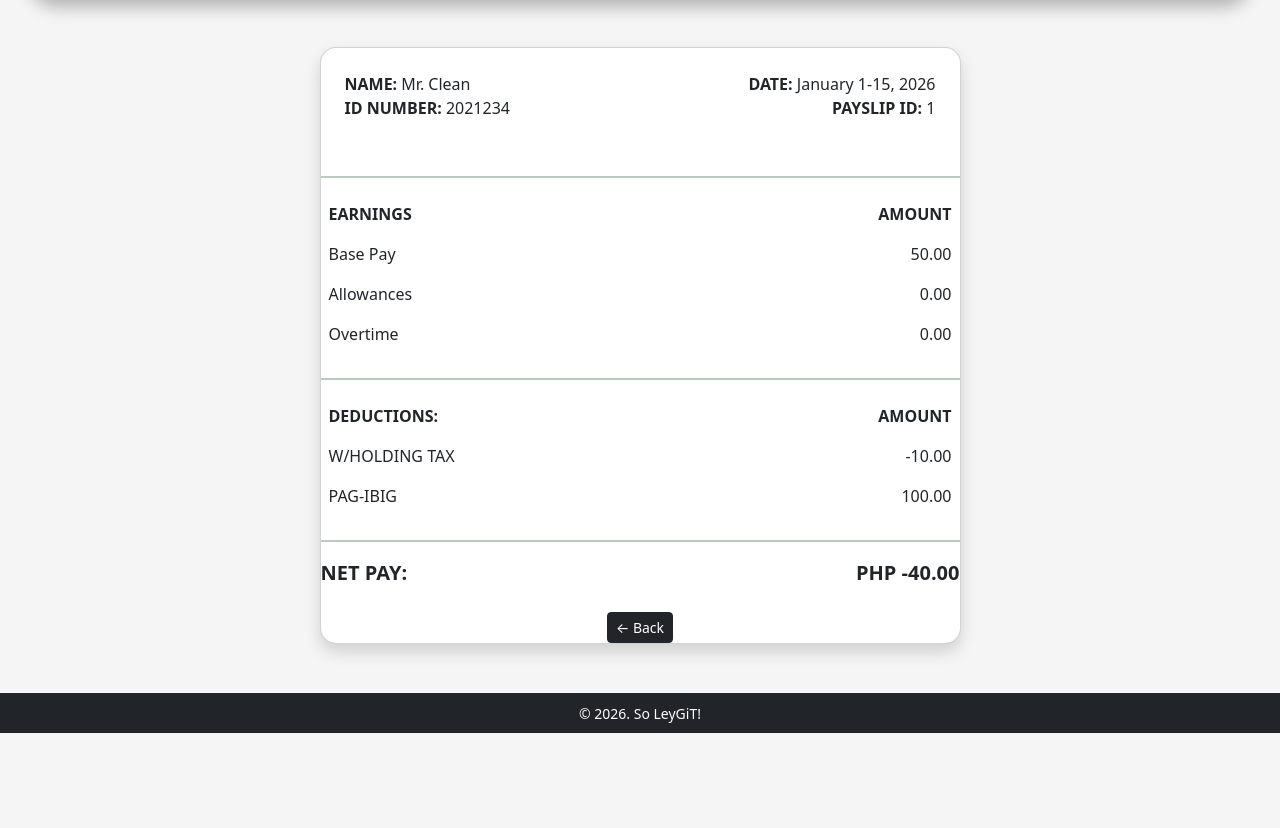
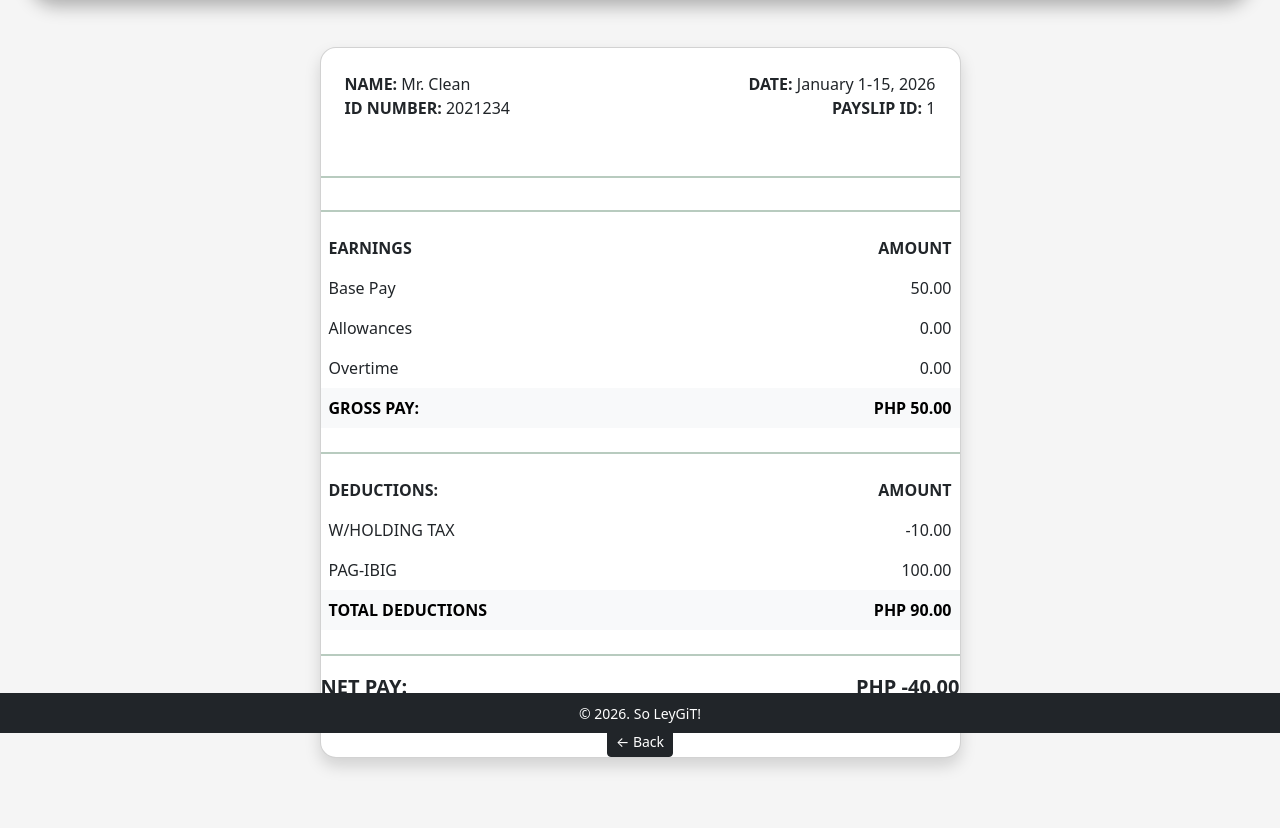
Before and after one commit to tashdoller/FP-DollerNgSy, a Django app: page /payslips/view/1/ in a window 1280 px wide. Shown: the part 67-895 px from the top of the page. Before the commit the page ends 800 px from the top, so only its background shows below. Run offline with Django 5.2, Linux system fonts and the light colour scheme; a user stored in the database is signed in; data comes from the database, SQL or seed files in the repository; both versions use the stored data as it was after the commit; some libraries are stand-ins or nearby versions.

Commit message:
added gross pay and total deductions to view_payslip and models.py

```diff
--- a/Shemu/payroll_app/models.py
+++ b/Shemu/payroll_app/models.py
@@ -103,8 +103,14 @@ class Payslip(models.Model):
     def getOvertime(self):
         return self.overtime
 
+    def getTotalDeductions(self):
+        return self.deductions_tax + self.deductions_health + self.pag_ibig + self.sss
+
     def getTotal_pay(self):
         return self.total_pay
 
+    def getGrossPay(self):
+        return self.getCycleRate() + self.earnings_allowance + self.overtime
+
     def __str__(self):
         return f"pk: {self.pk}, Employee: {self.id_number.pk}, Period: {self.month} {self.date_range}, {self.year}, Cycle: {self.pay_cycle}, Total Pay: {self.total_pay}"
--- a/Shemu/payroll_app/templates/payroll_app/base.html
+++ b/Shemu/payroll_app/templates/payroll_app/base.html
@@ -48,7 +48,7 @@ comments of my program.
                     </a>
                     {% endif %}
 
-                    <a href=# class="nav-btn text-decoration-none">Payslips</a>
+                    <a href="{% url 'payslips' %}" class="nav-btn text-decoration-none">Payslips</a>
                     {% endif %}
                 </div>
 
--- a/Shemu/payroll_app/templates/payroll_app/view_payslip.html
+++ b/Shemu/payroll_app/templates/payroll_app/view_payslip.html
@@ -59,6 +59,13 @@ comments of my program.
                         <td class="text-end">{{ payslip.overtime|floatformat:2 }}</td>
                     </tr>
                 </tbody>
+                <hr>
+                <tfoot>
+                    <tr class="table-light">
+                        <th>GROSS PAY:</th>
+                        <th class="text-end">PHP {{ payslip.getGrossPay|floatformat:2 }}</th>
+                    </tr>
+                </tfoot>
             </table>
             <hr>
 
@@ -91,6 +98,12 @@ comments of my program.
                         </tr>
                     {% endif %}
                 </tbody>
+                <tfoot>
+                    <tr class="table-light">
+                        <th>TOTAL DEDUCTIONS</th>
+                        <th class="text-end">PHP {{ payslip.getTotalDeductions|floatformat:2 }}</th>
+                    </tr>
+                </tfoot>
              </table>
              <hr>
 
```
Also changed, not shown: Shemu/db.sqlite3.
